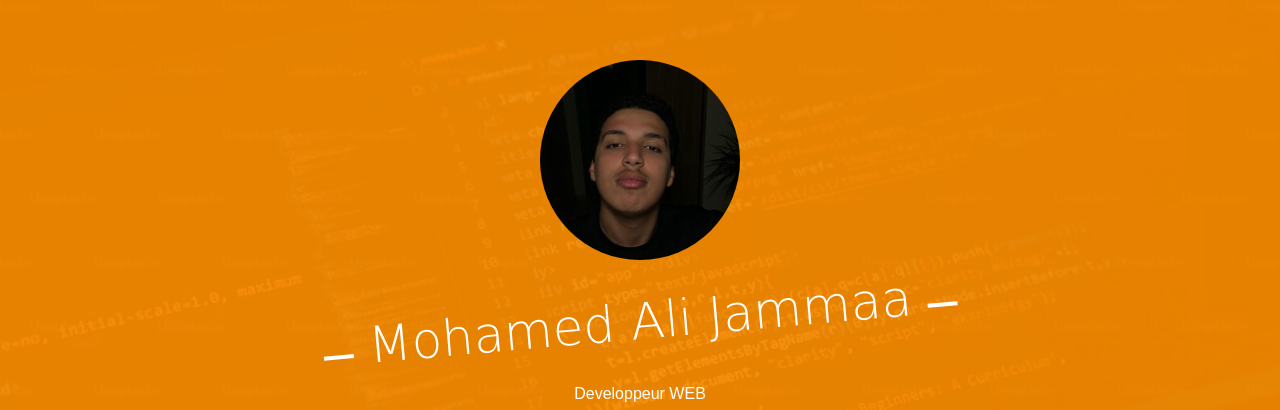
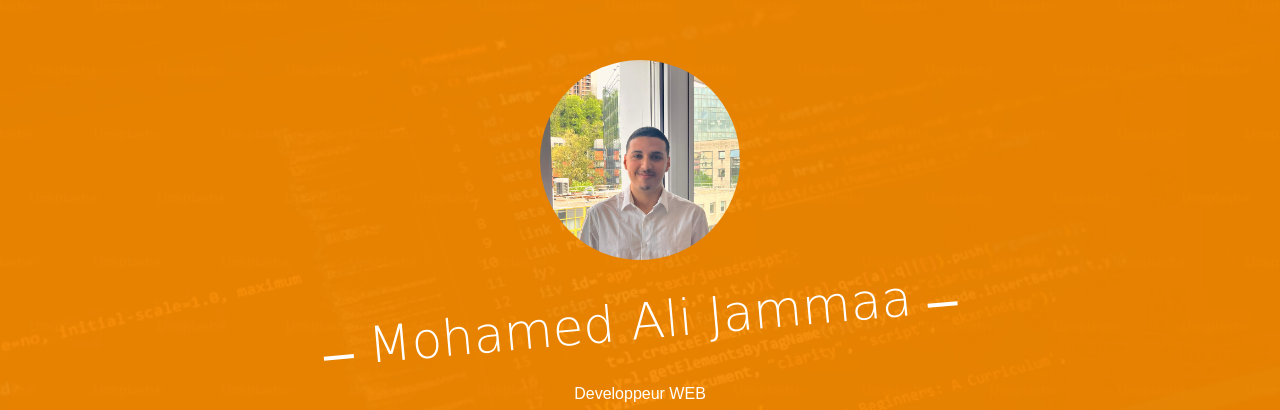
Before and after one commit to CHAMA9A/portfolio, a plain HTML site: page index.html in a window 1280 px wide. Shown: the part 121-531 px from the top of the page. Drawn offline with Linux system fonts and the light colour scheme; some packages are replaced by stand-ins of ours; no server answers; files whose address does not match are found by name.

Commit message:
Update index.html

```diff
--- a/index.html
+++ b/index.html
@@ -46,7 +46,7 @@
 				<div class="col-md-8 col-md-offset-2 text-center">
 					<div class="display-t js-fullheight">
 						<div class="display-tc js-fullheight animate-box" data-animate-effect="fadeIn">
-							<div class="profile-thumb" style="background: url(images/mee.JPG);"></div>
+							<div class="profile-thumb" style="background: url(images/meee.JPG);"></div>
 							<h1><span>Mohamed Ali Jammaa</span></h1>
 							<h3><span>Developpeur WEB</span></h3>
 							<p>
```
